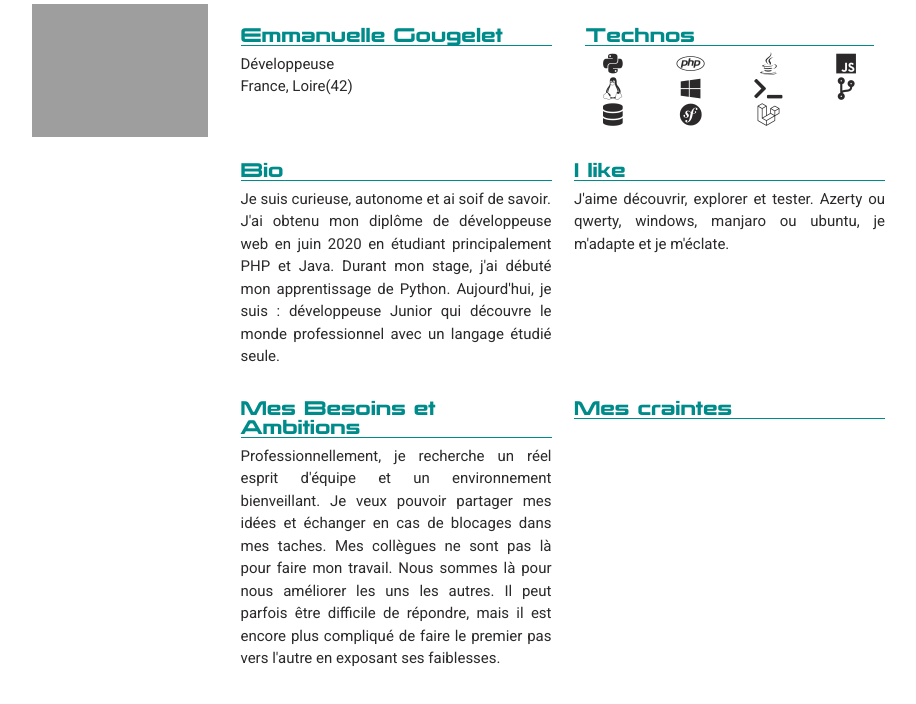
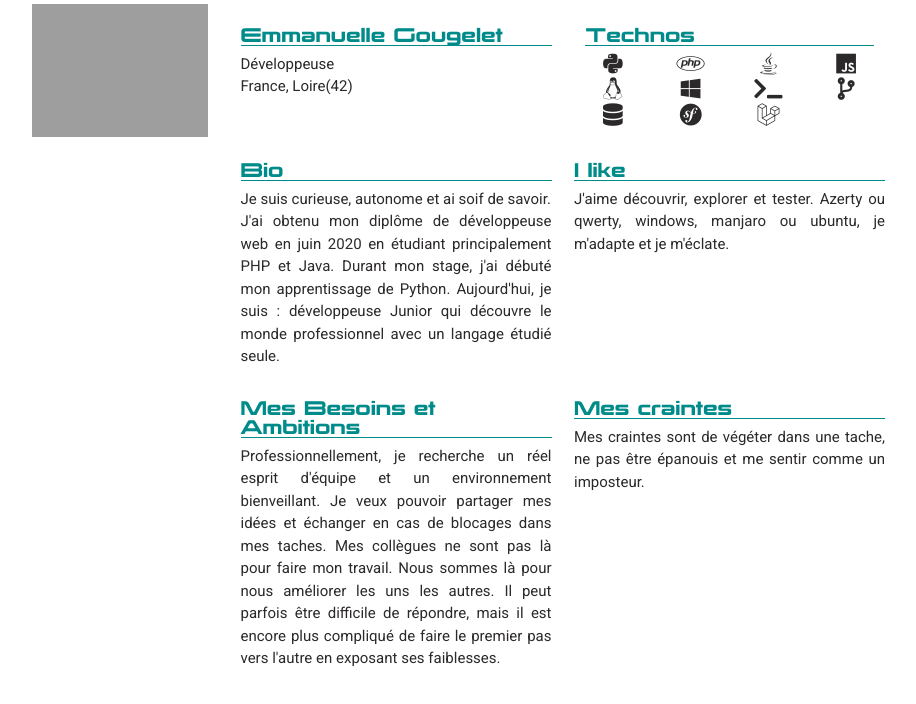
Before and after one commit to MmeOokamy/super-potatoes, a Flask app: page / in a window 1280 px wide. Shown: the part 1678-2382 px from the top of the page, without its empty margins (188-1104 px from the left). Run offline with Flask 2, Linux system fonts and the light colour scheme; grey boxes are pictures that could not be loaded.

Commit message:
update index

```diff
--- a/App/templates/index.html
+++ b/App/templates/index.html
@@ -222,7 +222,7 @@
                             <h6 class="cv-title">Mes craintes</h6>
                             <!-- etre honnete et essayer de faire des phrase neutre et pas seulement negative -->
                             <p>
-
+                                Mes craintes sont de végéter dans une tache, ne pas être épanouis et me sentir comme un imposteur.
                             </p>
                         </div>
                     </div>
```
